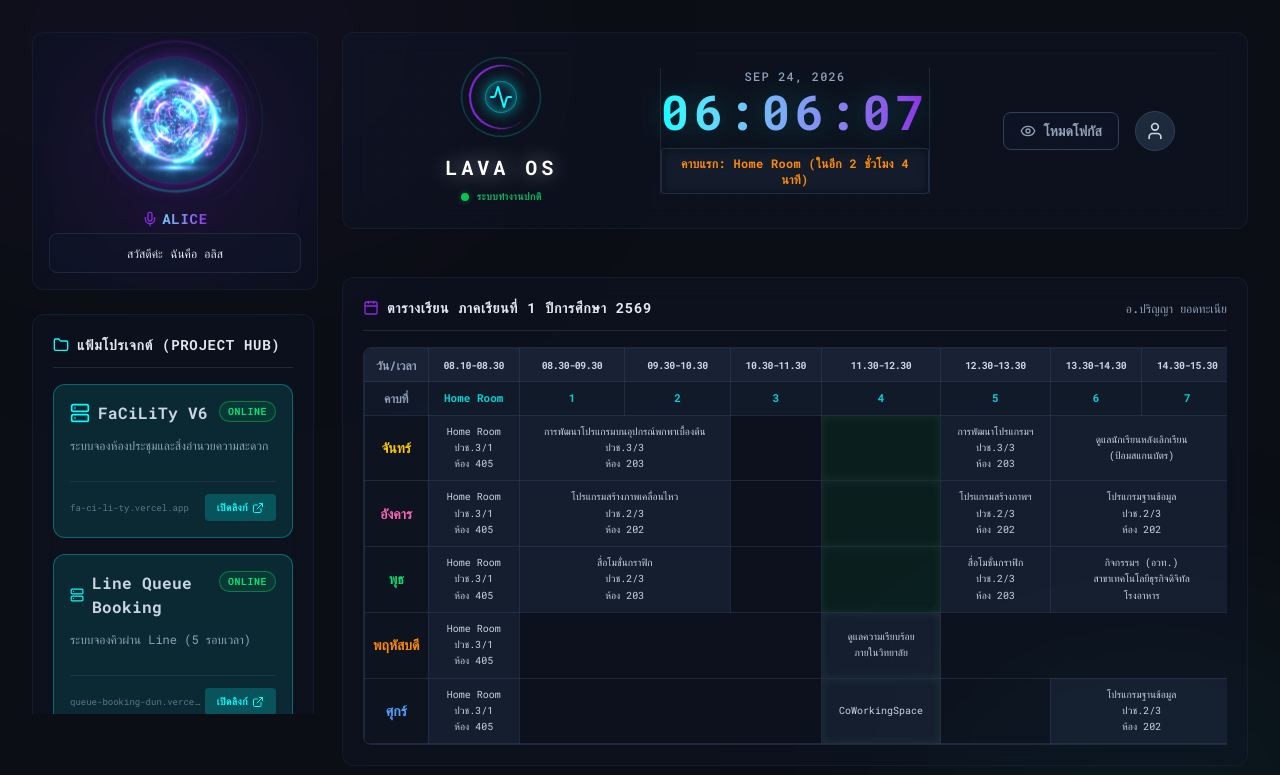
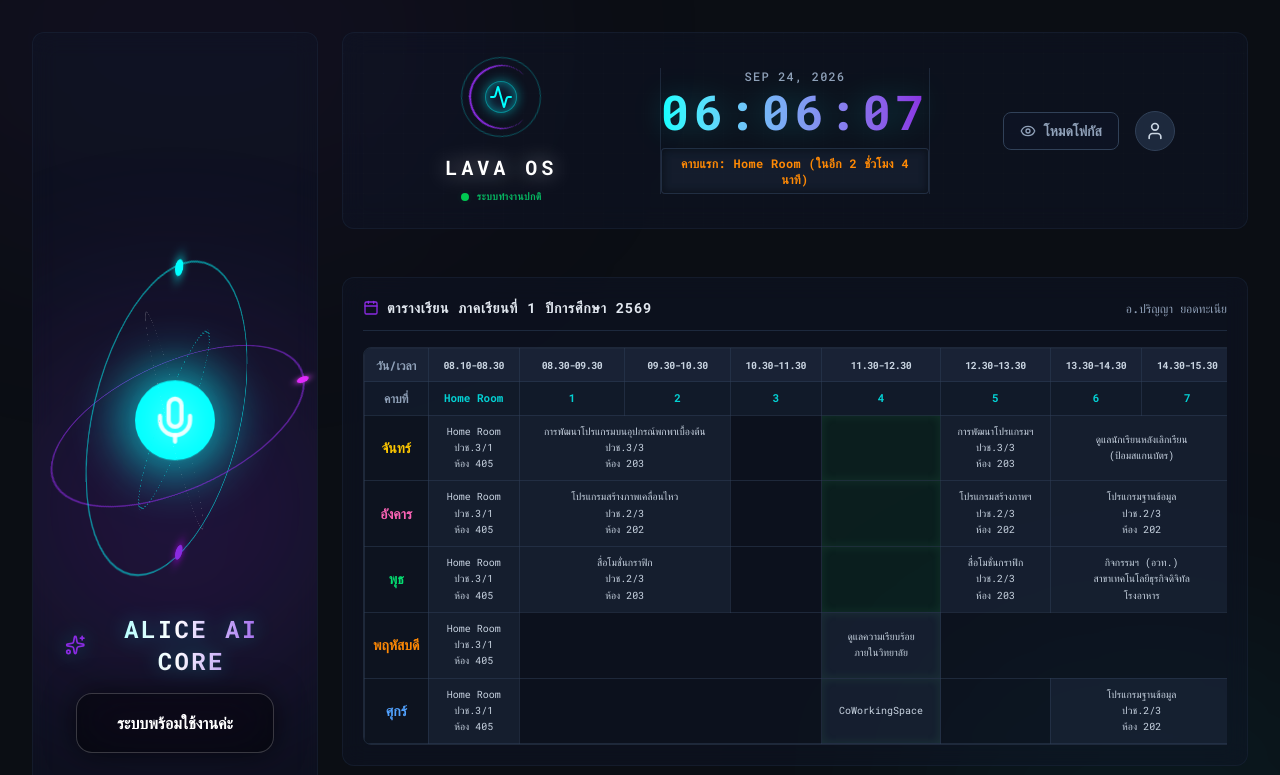
Before and after one commit to parinyabtc69-Txohu-dzwz/Lava, a React (Vite) app: page / in a window 1280 px wide. Shown: the top 775 px of the page. Built offline with nearby package versions, Linux system fonts and the light colour scheme.

Commit message:
Update Alice 3D Core UI

```diff
--- a/src/components/VoiceAssistant.jsx
+++ b/src/components/VoiceAssistant.jsx
@@ -1,11 +1,10 @@
 import React, { useState, useEffect, useRef } from 'react';
-import { Mic, Search, Loader2 } from 'lucide-react';
-import assistantImg from '../assets/assistant.jpg';
+import { Mic, Search, Loader2, Sparkles } from 'lucide-react';
 
 const VoiceAssistant = () => {
   const [isListening, setIsListening] = useState(false);
   const [transcript, setTranscript] = useState('');
-  const [reply, setReply] = useState('สวัสดีค่ะ ฉันคือ อลิส');
+  const [reply, setReply] = useState('ระบบพร้อมใช้งานค่ะ');
   const recognitionRef = useRef(null);
 
   useEffect(() => {
@@ -84,12 +83,12 @@ const VoiceAssistant = () => {
     }
 
     if (lowerText.includes('สวัสดี') || lowerText.includes('ดีจ้า')) {
-      speak('สวัสดีค่ะ มีอะไรให้ช่วยไหมคะ?');
+      speak('สวัสดีค่ะ ฉันคือ อลิส (Alice) ศูนย์กลางระบบของคุณค่ะ');
     } else if (lowerText.includes('เวลา')) {
       const timeStr = new Date().toLocaleTimeString('th-TH', { hour: '2-digit', minute: '2-digit' });
-      speak(`ตอนนี้ ${timeStr} นาฬิกาค่ะ`);
+      speak(`ตอนนี้เวลา ${timeStr} นาฬิกาค่ะ`);
     } else {
-      speak(`ไม่เข้าใจค่ะ ลองสั่งให้ค้นหาดูนะคะ`);
+      speak(`รับทราบค่ะ แต่คุณไม่ได้สั่งให้ค้นหาข้อมูล`);
     }
   };
 
@@ -102,67 +101,90 @@ const VoiceAssistant = () => {
   };
 
   return (
-    <div className="glass-panel p-4 flex flex-col items-center justify-center gap-4 relative overflow-hidden group">
+    <div className="glass-panel w-full h-full min-h-[400px] flex flex-col items-center justify-center p-8 relative overflow-hidden group">
 
       {/* Background ambient continuous pulse */}
-      <div className={`absolute top-1/2 left-1/2 -translate-x-1/2 -translate-y-1/2 w-48 h-48 rounded-full blur-[60px] pointer-events-none transition-all duration-700 animate-pulse ${isListening ? 'bg-neonCyan/40' : 'bg-neonPurple/20'}`}></div>
+      <div className={`absolute top-1/2 left-1/2 -translate-x-1/2 -translate-y-1/2 w-[400px] h-[400px] rounded-full blur-[100px] pointer-events-none transition-all duration-1000 animate-pulse ${isListening ? 'bg-neonCyan/40' : 'bg-neonPurple/20'}`}></div>
 
-      <div className="text-center z-10 w-full flex flex-col items-center">
+      <div className="text-center z-10 w-full flex flex-col items-center justify-center">
 
-        {/* Holographic 3D Avatar Container with continuous float & spin */}
+        {/* TRUE 3D HOLOGRAPHIC CORE */}
         <div
           onClick={toggleListening}
-          className="relative w-36 h-36 flex items-center justify-center cursor-pointer mb-2"
-          style={{ animation: 'float 6s ease-in-out infinite' }}
+          className="relative w-64 h-64 sm:w-80 sm:h-80 flex items-center justify-center cursor-pointer mb-8"
+          style={{ perspective: '1200px' }}
         >
-          {/* Continuous spinning outer rings */}
-          <div className="absolute inset-0 rounded-full border-t-2 border-l-2 border-neonCyan/50 opacity-60 animate-[spin_8s_linear_infinite]"></div>
-          <div className="absolute inset-[-8px] rounded-full border-b-2 border-r-2 border-neonPurple/50 opacity-40 animate-[spin_12s_linear_infinite_reverse]"></div>
-          <div className="absolute inset-[-16px] rounded-full border-t border-neonCyan/30 opacity-30 animate-[spin_20s_linear_infinite]"></div>
+          {/* Core container with float */}
+          <div className="relative w-full h-full" style={{ animation: 'float 6s ease-in-out infinite', transformStyle: 'preserve-3d' }}>
 
-          <div className={`relative w-32 h-32 rounded-full overflow-hidden shadow-2xl mix-blend-screen bg-slate-900 transition-all duration-300 ${isListening ? 'shadow-[0_0_40px_rgba(0,255,255,0.6)] border border-neonCyan' : 'shadow-[0_0_20px_rgba(138,43,226,0.4)] border border-neonPurple/40 group-hover:border-neonCyan'}`}>
-            <img
-              src={assistantImg}
-              alt="AI Core"
-              className={`w-full h-full object-cover mix-blend-screen transition-transform duration-[2000ms] ${isListening ? 'scale-110' : 'scale-100'}`}
-              style={{ filter: 'brightness(1.4) contrast(1.1)' }}
-            />
+            {/* Inner Glowing Orb */}
+            <div className={`absolute inset-0 m-auto w-16 h-16 sm:w-20 sm:h-20 rounded-full transition-all duration-500 ${isListening ? 'bg-white shadow-[0_0_80px_30px_rgba(0,255,255,0.9)] scale-125' : 'bg-neonCyan shadow-[0_0_50px_15px_rgba(0,255,255,0.6)]'}`}></div>
 
-            {/* Overlay Mic Icon */}
-            <div className={`absolute inset-0 flex items-center justify-center bg-black/40 transition-opacity duration-300 ${isListening ? 'opacity-100' : 'opacity-0 group-hover:opacity-100'}`}>
+            {/* 3D Rings */}
+            <div className="absolute inset-0 border-2 border-neonCyan/50 rounded-full" style={{ animation: 'spin3D_X 6s linear infinite', transformStyle: 'preserve-3d' }}>
+                <div className="absolute -top-1.5 left-1/2 w-4 h-4 bg-neonCyan rounded-full shadow-[0_0_15px_#0ff]"></div>
+                <div className="absolute -bottom-1.5 left-1/2 w-4 h-4 bg-neonPurple rounded-full shadow-[0_0_15px_#b0f]"></div>
+            </div>
+
+            <div className="absolute inset-6 border-[2px] border-neonPurple/60 rounded-full" style={{ animation: 'spin3D_Y 10s linear infinite reverse', transformStyle: 'preserve-3d' }}>
+                <div className="absolute top-1/2 -left-1.5 w-3 h-3 bg-fuchsia-500 rounded-full shadow-[0_0_10px_#d946ef]"></div>
+            </div>
+
+            <div className="absolute inset-12 border border-white/30 rounded-full" style={{ animation: 'spin3D_Z 14s linear infinite', transformStyle: 'preserve-3d' }}></div>
+
+            <div className="absolute inset-16 border-[4px] border-dotted border-neonCyan/40 rounded-full" style={{ animation: 'spin3D_XY 18s linear infinite', transformStyle: 'preserve-3d' }}></div>
+
+            {/* Status Icon Hovering in Front */}
+            <div className="absolute inset-0 flex items-center justify-center pointer-events-none" style={{ transform: 'translateZ(80px)' }}>
                {isListening ? (
-                 <Loader2 className="w-8 h-8 text-neonCyan animate-spin drop-shadow-[0_0_8px_rgba(0,255,255,1)]" />
+                 <Loader2 className="w-12 h-12 text-white animate-spin drop-shadow-[0_0_20px_rgba(0,255,255,1)]" />
                ) : (
-                 <Mic className="w-8 h-8 text-white drop-shadow-[0_0_8px_rgba(255,255,255,0.8)]" />
+                 <Mic className="w-12 h-12 text-white/90 drop-shadow-[0_0_15px_rgba(255,255,255,0.8)] group-hover:scale-110 transition-transform duration-300" />
                )}
             </div>
           </div>
         </div>
 
-        <h2 className="text-sm font-bold tracking-wider uppercase mt-2 mb-1 bg-gradient-to-r from-neonCyan to-neonPurple bg-clip-text text-transparent flex items-center gap-1">
-           <Mic className={`w-4 h-4 ${isListening ? 'text-neonCyan animate-pulse' : 'text-neonPurple'}`} />
-           Alice
+        <h2 className="text-2xl font-black tracking-widest uppercase mb-4 bg-gradient-to-r from-neonCyan via-white to-neonPurple bg-clip-text text-transparent flex items-center gap-3 drop-shadow-[0_0_10px_rgba(0,255,255,0.3)]">
+           <Sparkles className={`w-6 h-6 ${isListening ? 'text-neonCyan animate-ping' : 'text-neonPurple'}`} />
+           Alice AI Core
         </h2>
 
         {/* Reply text box */}
-        <div className="w-full h-10 flex items-center justify-center text-xs font-medium text-slate-200 px-2 text-center bg-slate-900/60 rounded-lg border border-slate-700/50">
+        <div className="w-[90%] max-w-md min-h-[60px] flex items-center justify-center text-base font-semibold text-white px-6 py-3 text-center bg-black/50 backdrop-blur-xl rounded-2xl border border-white/20 shadow-[0_0_30px_rgba(0,0,0,0.6)]">
            {reply}
         </div>
 
         {/* Transcript text box */}
         {transcript && (
-          <div className="mt-1 text-[10px] text-neonCyan font-mono italic max-w-full truncate px-2">
-             "{transcript}"
+          <div className="mt-4 text-sm text-neonCyan font-mono italic max-w-md w-full truncate px-4 bg-black/30 py-2 rounded-lg border border-neonCyan/20">
+             <span className="opacity-50">You: </span> "{transcript}"
           </div>
         )}
       </div>
 
-      {/* Inline styles for float animation */}
+      {/* Keyframes for TRUE 3D spinning */}
       <style>{`
         @keyframes float {
           0% { transform: translateY(0px); }
-          50% { transform: translateY(-10px); }
+          50% { transform: translateY(-20px); }
           100% { transform: translateY(0px); }
+        }
+        @keyframes spin3D_X {
+          0% { transform: rotateX(0deg) rotateY(60deg); }
+          100% { transform: rotateX(360deg) rotateY(60deg); }
+        }
+        @keyframes spin3D_Y {
+          0% { transform: rotateX(60deg) rotateY(0deg); }
+          100% { transform: rotateX(60deg) rotateY(360deg); }
+        }
+        @keyframes spin3D_Z {
+          0% { transform: rotateX(75deg) rotateY(75deg) rotateZ(0deg); }
+          100% { transform: rotateX(75deg) rotateY(75deg) rotateZ(360deg); }
+        }
+        @keyframes spin3D_XY {
+          0% { transform: rotateX(0deg) rotateY(0deg) rotateZ(0deg); }
+          100% { transform: rotateX(360deg) rotateY(360deg) rotateZ(360deg); }
         }
       `}</style>
     </div>
```
